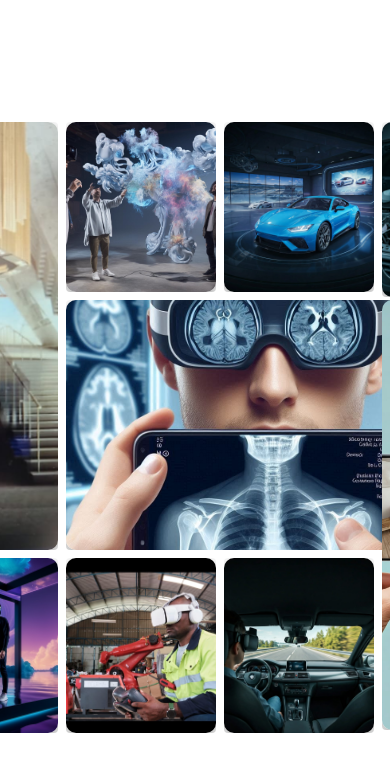
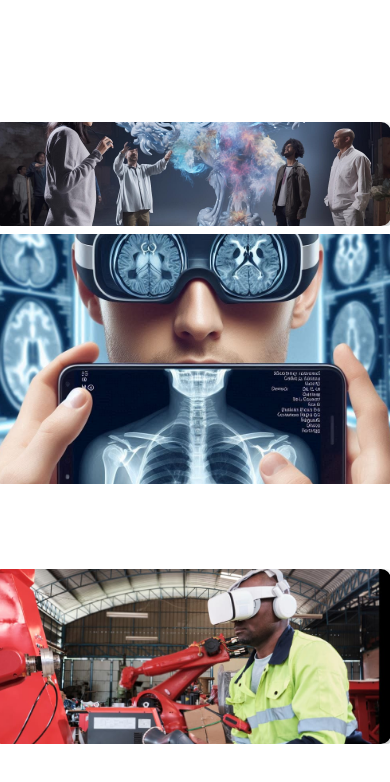
Before and after one commit to Gopiraj2306/react-task, a React (Create React App) app: page / in a window 390 px wide. Shown: the top 782 px of the page. Built offline with nearby package versions, Linux system fonts and the light colour scheme.

Commit message:
mobile media queries

```diff
--- a/src/image_stack.css
+++ b/src/image_stack.css
@@ -21,7 +21,7 @@ body {
   /* background: radial-gradient(circle, #2b0433, #000); */
   height: 700px;
   display: grid;
-  grid-template-columns: repeat(auto-fit, minmax(150px, 1fr));
+  grid-template-columns: 175px 200px 200px 175px;
   grid-template-rows: 170px 250px 100px;
   padding: 60px 80px;
   justify-items: stretch;
@@ -171,6 +171,21 @@ body {
 .construction   { grid-column: 2 / 3; grid-row: 3 / 4;  height: 175px; }
 .tourism        { grid-column: 3 / 4; grid-row: 3 / 4;  height: 175px; }
 .automotive     { grid-column: 4 / 5; grid-row: 1 / 4;  height: 175px; }
+@media (max-width: 768px) {
+  .layout-container {
+    grid-template-columns: repeat(2, 1fr); /* 2 columns on mobile */
+    grid-template-rows: auto;
+    padding: 40px 20px;
+  }
+}
+@media (max-width: 768px) {
+  .layout-container {
+    grid-template-columns: repeat(2, 1fr); /* 2 columns on mobile */
+    grid-template-rows: auto;
+    padding: 40px 20px;
+  }
+}
+
 /* Responsive Media Queries */
 /* @media (max-width: 1024px) {
   .layout-container {
```
